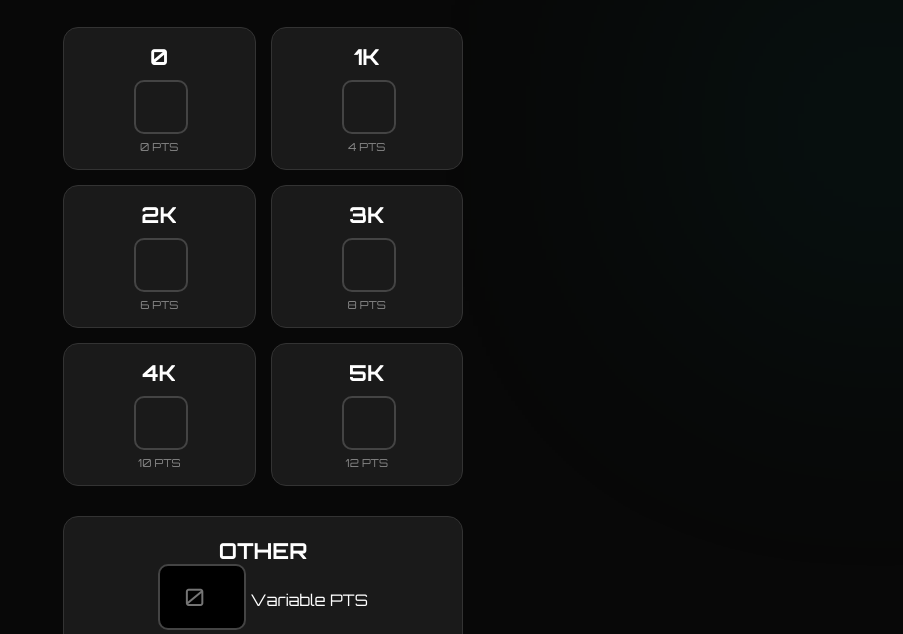
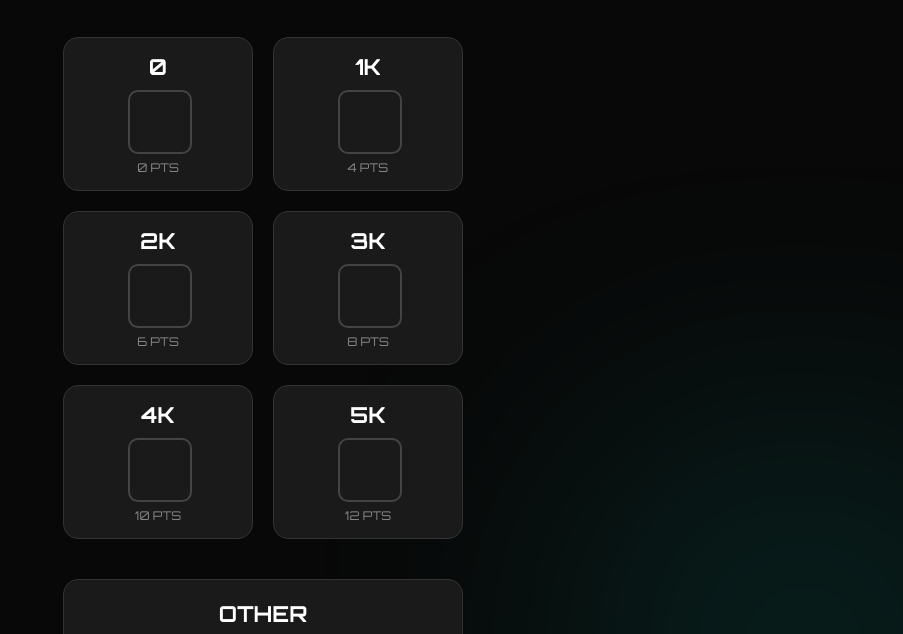
Before and after one commit to kelvinnzyoki/TAM, a plain HTML site: page index7.html in a window 1280 px wide. Shown: the part 103-737 px from the top of the page, without its empty margins (377-1280 px from the left). Drawn offline with Linux system fonts and the light colour scheme.

Commit message:
Update index7.html

```diff
--- a/index7.html
+++ b/index7.html
@@ -4,7 +4,7 @@
     <meta charset="UTF-8">
     <meta name="viewport" content="width=device-width, initial-scale=1.0">
     <title>TAM | Cardio</title>
-    <link rel="stylesheet" href="style7.css">
+    <link rel="stylesheet" href="style4.css">
 
 </head>
 <body>
```
